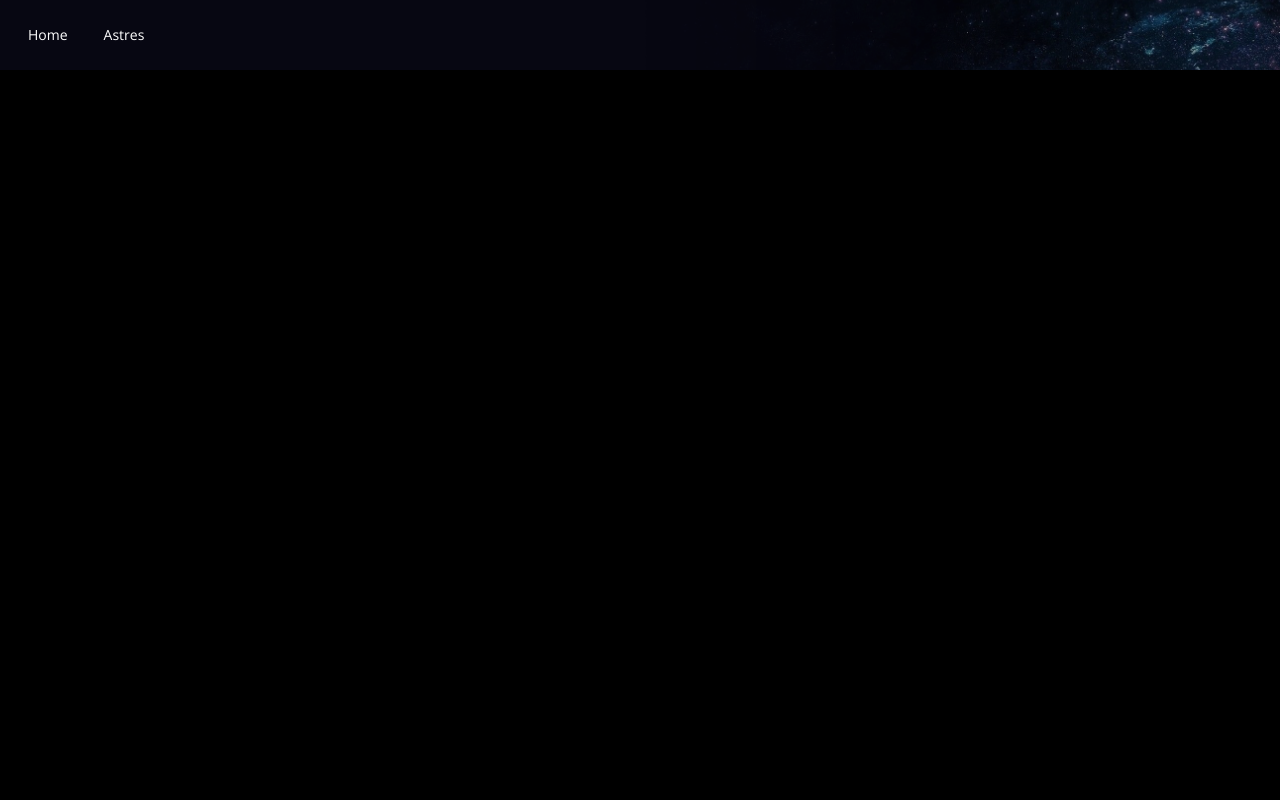
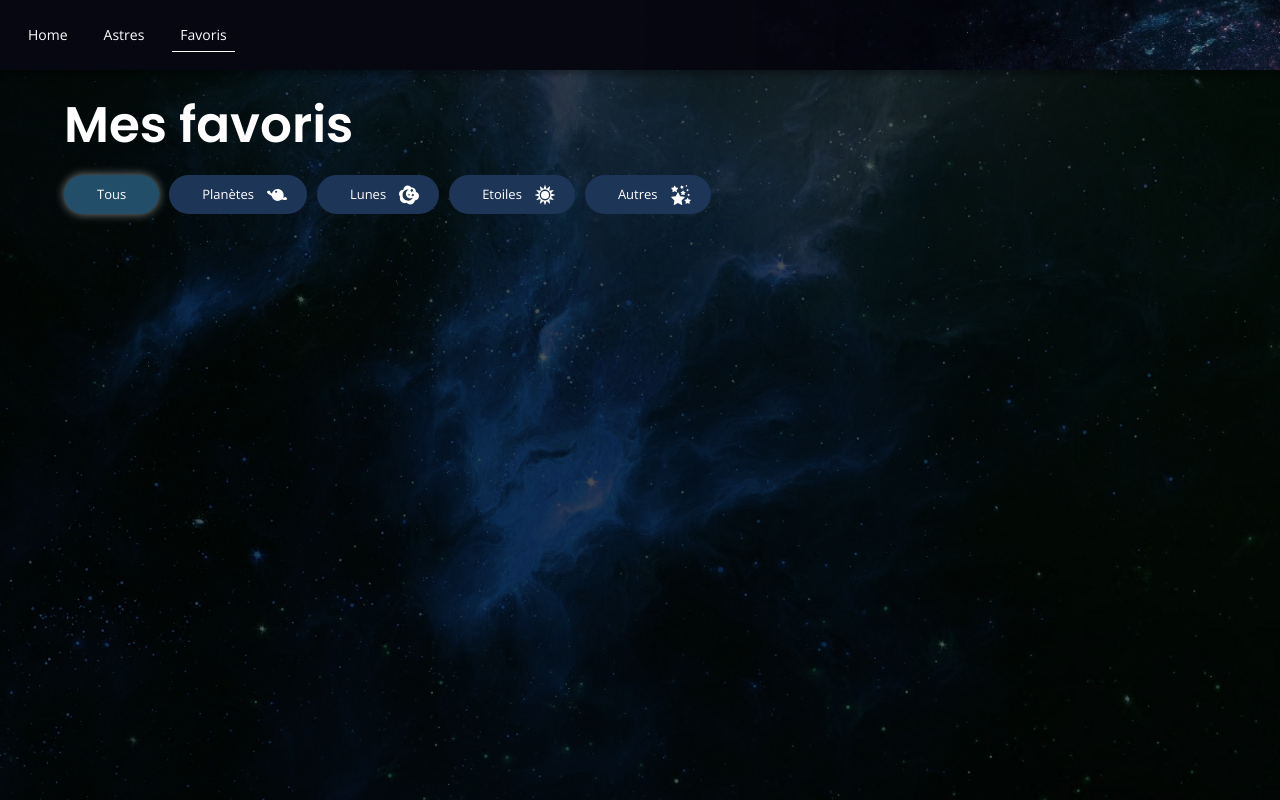
Before and after one commit to AlexisNP/full-skies, a Nuxt app in the folder full-skies-nuxt/: page /favoris in a window 1280 px wide. Before the commit this address had no page. Built offline with nearby package versions, Linux system fonts and the light colour scheme.

Commit message:
+ Added favourites page

```diff
--- a/full-skies-nuxt/components/Navbar.vue
+++ b/full-skies-nuxt/components/Navbar.vue
@@ -25,6 +25,10 @@ export default defineComponent({
         {
           text: 'Astres',
           link: '/astres'
+        },
+        {
+          text: 'Favoris',
+          link: '/favoris'
         }
       ]
     }
--- /dev/null
+++ b/full-skies-nuxt/pages/favoris/index.vue
@@ -0,0 +1,39 @@
+<template>
+  <section class="favourites bg-image">
+    <header>
+      <h1 class="heading-1">
+        Mes favoris
+      </h1>
+    </header>
+    <div class="section-content">
+      <celestials-list :celestials="favourites" />
+    </div>
+  </section>
+</template>
+
+<script>
+export default {
+  name: 'Favourites',
+  data () {
+    return {
+      favorites: []
+    }
+  },
+  created () {
+    // const favourites = this.$store.user.favourites
+    // console.log(favourites)
+  }
+}
+</script>
+
+<style lang="scss">
+.favourites {
+  position: relative;
+  min-height: 100%;
+  padding: 25px 5%;
+
+  &:after {
+    background-image: url("/home_bg-min.jpg");
+  }
+}
+</style>
```
